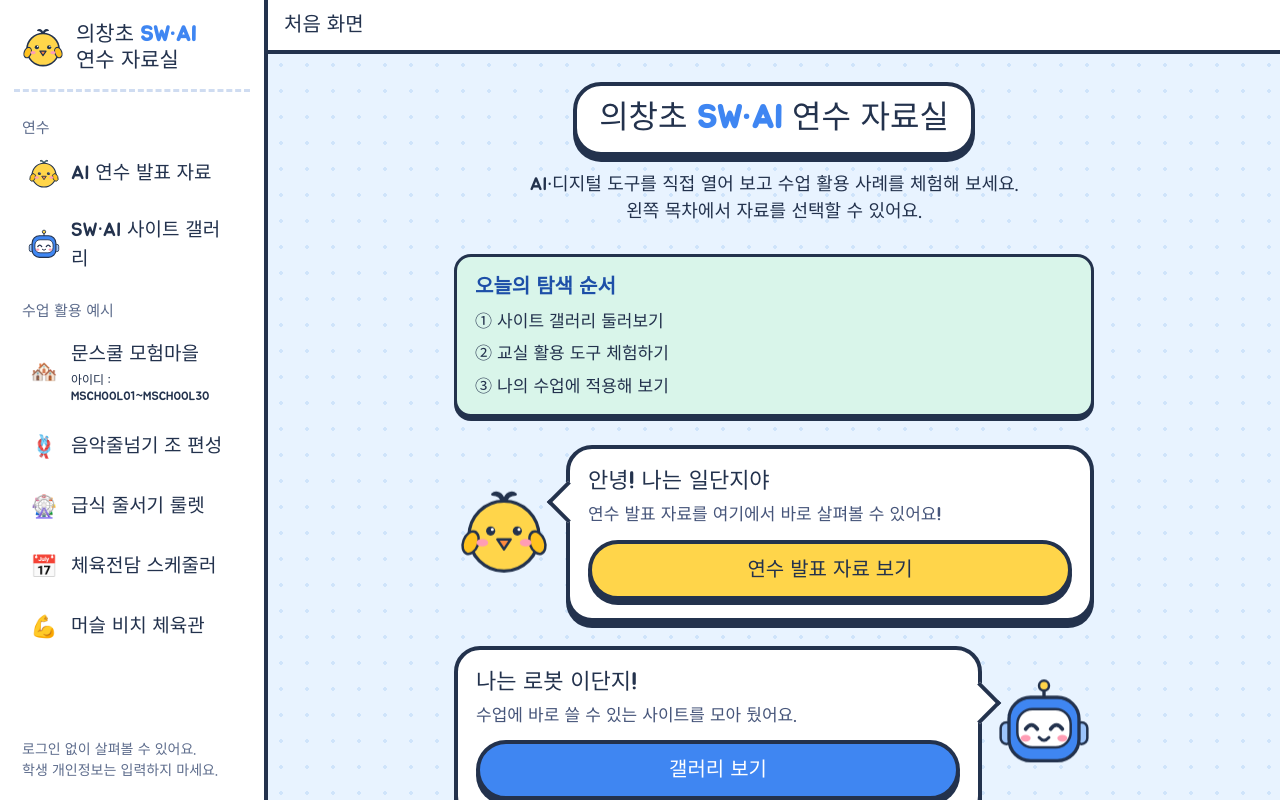
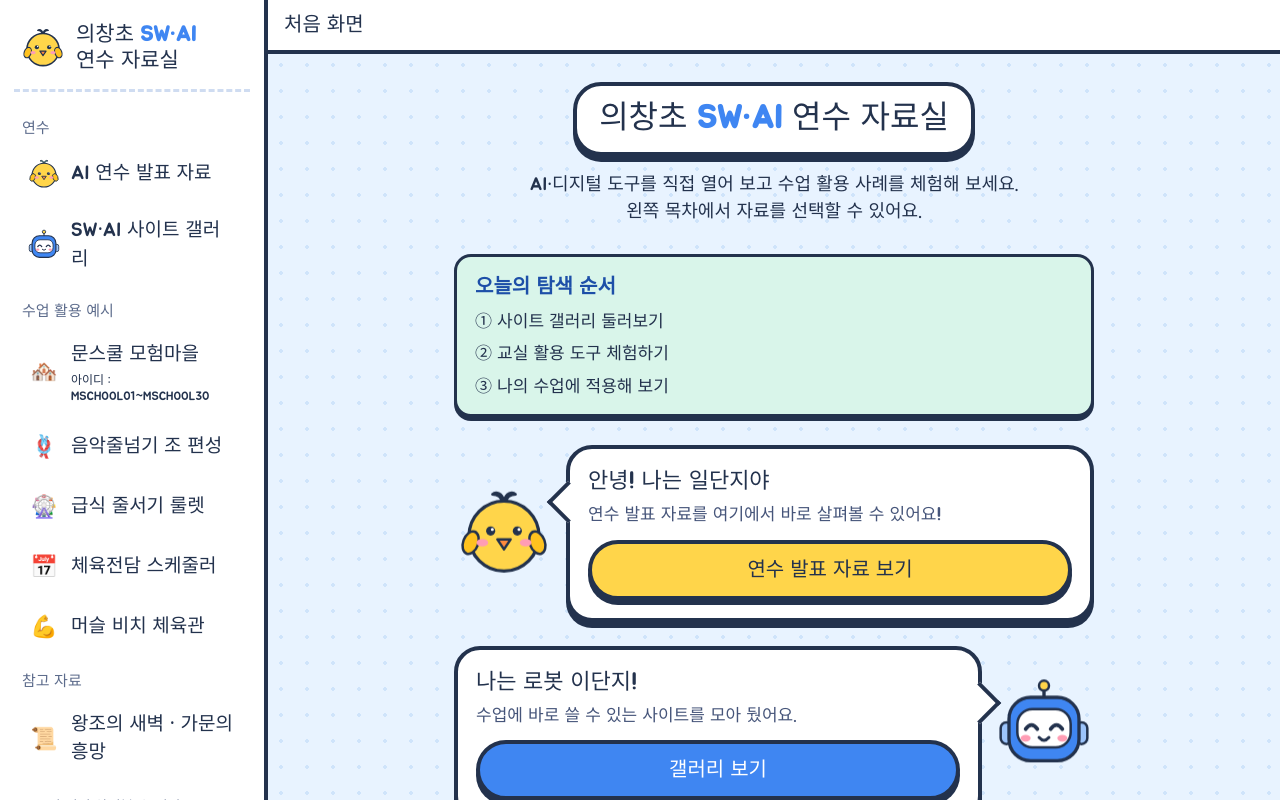
Before and after one commit to seongmoon777-debug/sw-ai-gallery, a plain HTML site: page training/index.html in a window 1280 px wide. Drawn offline with Linux system fonts and the light colour scheme.

Commit message:
Add Wangjo Dawn to training reference materials

```diff
--- a/training/index.html
+++ b/training/index.html
@@ -191,7 +191,8 @@
     {id:"jump",     group:"수업 활용 예시", title:"음악줄넘기 조 편성",  emoji:"🪢",  url:"https://seongmoon777-debug.github.io/music-jump-rope/", embed:true},
     {id:"roulette", group:"수업 활용 예시", title:"급식 줄서기 룰렛",      emoji:"🎡",  url:"roulette.html", embed:true},
     {id:"pe",       group:"수업 활용 예시", title:"체육전담 스케줄러",   emoji:"📅",  url:"https://seongmoon777-debug.github.io/sw-ai-gallery/pe-scheduler/index.html", embed:true},
-    {id:"gym",      group:"수업 활용 예시", title:"머슬 비치 체육관",    emoji:"💪",  url:"muscle-beach.html", embed:true}
+    {id:"gym",      group:"수업 활용 예시", title:"머슬 비치 체육관",    emoji:"💪",  url:"muscle-beach.html", embed:true},
+    {id:"wangjo",   group:"참고 자료", title:"왕조의 새벽 · 가문의 흥망", emoji:"📜", url:"https://seongmoon777-debug.github.io/wangjo-dawn/?utm_source=chatgpt.com", embed:true}
   ];
 
   var nav = document.getElementById("nav");
```
